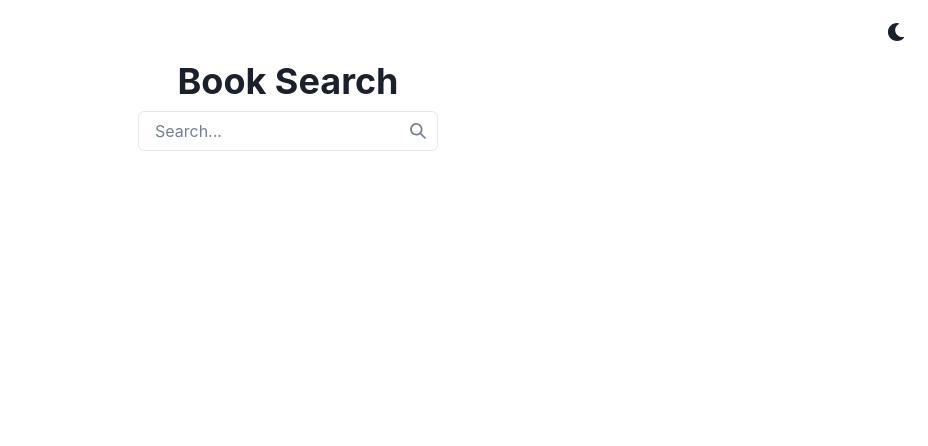
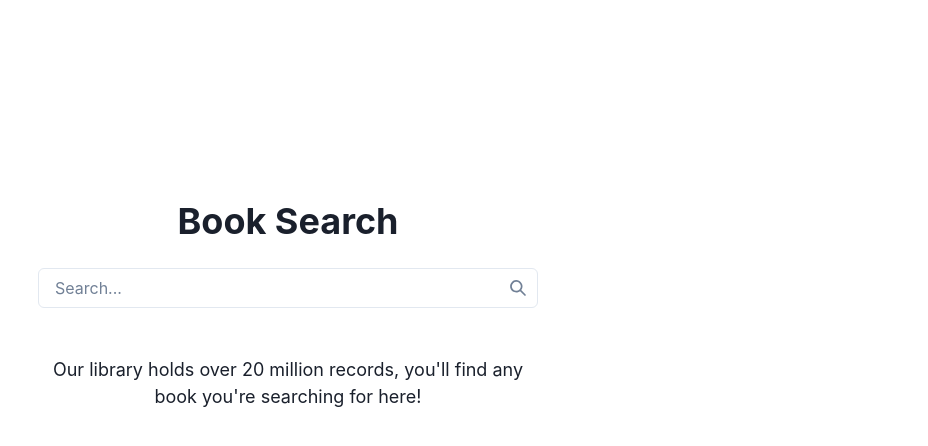
Before and after one commit to Melzr/BookVault, a React (Create React App) app: page / in a window 1280 px wide. Shown: the top 446 px of the page, without its empty margins (352-1280 px from the left). Built offline with nearby package versions, Linux system fonts and the light colour scheme.

Commit message:
add BookSearch component

```diff
--- a/src/App.js
+++ b/src/App.js
@@ -3,99 +3,16 @@ import {
   ChakraProvider,
   Box,
   VStack,
-  Heading,
   theme,
-  useToast,
-  Spinner,
 } from '@chakra-ui/react';
-import { ColorModeSwitcher } from './ColorModeSwitcher';
-import SearchBar from './components/SearchBar';
-import BookTable from './components/BookTable';
-import { BOOKS_PER_PAGE } from './constants';
-import { searchBooks } from './services/booksApi';
-import { parseQuery } from './utils/parseQuery';
+import BookSearch from './components/BookSearch';
 
 function App() {
-  const [query, setQuery] = React.useState('');
-  const [isLoading, setIsLoading] = React.useState(false);
-  const [books, setBooks] = React.useState([]);
-  const [currentPage, setCurrentPage] = React.useState(1);
-  const [totalItems, setTotalItems] = React.useState(0);
-  const toast = useToast();
-
-  const fetchPage = async (newPage, q) => {
-    setIsLoading(true);
-
-    try {
-      const { docs, numFound } = await searchBooks(q, newPage, BOOKS_PER_PAGE);
-      setTotalItems(numFound);
-      setCurrentPage(newPage);
-      setBooks(docs);
-    } catch (error) {
-      console.log(error);
-      toast({
-        title: 'Oops! Something went wrong. Try again later.',
-        status: 'error',
-        position: 'top-right',
-        isClosable: true,
-      });
-    }
-
-    setIsLoading(false);
-  };
-
-  const handleSearch = async (newQuery) => {
-    const parsedQuery = parseQuery(newQuery);
-    setQuery(parsedQuery);
-    fetchPage(1, parsedQuery);
-  };
-
-  const totalPages = Math.ceil(totalItems / BOOKS_PER_PAGE);
-  const nextPageDisabled = currentPage >= Math.ceil(totalItems / BOOKS_PER_PAGE);
-  const previousPageDisabled = currentPage <= 1;
-  const initialPageDisabled = currentPage === 1;
-  const lastPageDisabled = currentPage === totalPages;
-
-  const handleNextPage = () => {
-    fetchPage(currentPage + 1, query);
-  };
-
-  const handlePreviousPage = () => {
-    fetchPage(currentPage - 1, query);
-  };
-
-  const handleInitialPage = () => {
-    fetchPage(1, query);
-  };
-
-  const handleLastPage = () => {
-    fetchPage(totalPages, query);
-  };
-
   return (
     <ChakraProvider theme={theme}>
       <Box textAlign="center" fontSize="xl">
         <VStack minH="100vh" p={3}>
-          <ColorModeSwitcher alignSelf="flex-end" />
-          <Heading>Book Search</Heading>
-          <SearchBar disabled={isLoading} onSubmit={handleSearch} />
-          {isLoading && <Spinner size="xl" />}
-          {!isLoading && books.length > 0 && (
-            <BookTable
-              books={books}
-              currentPage={currentPage}
-              totalItems={totalItems}
-              nextPageDisabled={nextPageDisabled}
-              previousPageDisabled={previousPageDisabled}
-              initialPageDisabled={initialPageDisabled}
-              lastPageDisabled={lastPageDisabled}
-              onNextPage={handleNextPage}
-              onPreviousPage={handlePreviousPage}
-              onInitialPage={handleInitialPage}
-              onLastPage={handleLastPage}
-              itemsPerPage={BOOKS_PER_PAGE}
-            />
-          )}
+          <BookSearch />
         </VStack>
       </Box>
     </ChakraProvider>
--- a/src/ColorModeSwitcher.js
+++ /dev/null
@@ -1,23 +0,0 @@
-import React from 'react';
-import { useColorMode, useColorModeValue, IconButton } from '@chakra-ui/react';
-import { FaMoon, FaSun } from 'react-icons/fa';
-
-export const ColorModeSwitcher = props => {
-  const { toggleColorMode } = useColorMode();
-  const text = useColorModeValue('dark', 'light');
-  const SwitchIcon = useColorModeValue(FaMoon, FaSun);
-
-  return (
-    <IconButton
-      size="md"
-      fontSize="lg"
-      aria-label={`Switch to ${text} mode`}
-      variant="ghost"
-      color="current"
-      marginLeft="2"
-      onClick={toggleColorMode}
-      icon={<SwitchIcon />}
-      {...props}
-    />
-  );
-};
--- /dev/null
+++ b/src/components/BookSearch.js
@@ -0,0 +1,125 @@
+import React from 'react';
+import {
+  Heading,
+  useToast,
+  Spinner,
+  Box,
+  Text,
+  Spacer,
+  HStack,
+  Center,
+} from '@chakra-ui/react';
+import SearchBar from '../components/SearchBar';
+import BookTable from '../components/BookTable';
+import { BOOKS_PER_PAGE } from '../constants';
+import { searchBooks } from '../services/booksApi';
+import { parseQuery } from '../utils/parseQuery';
+import '../styles/book-search.scss';
+
+const BookSearch = () => {
+  const [query, setQuery] = React.useState('');
+  const [isLoading, setIsLoading] = React.useState(false);
+  const [books, setBooks] = React.useState([]);
+  const [currentPage, setCurrentPage] = React.useState(1);
+  const [totalItems, setTotalItems] = React.useState(0);
+  const toast = useToast();
+
+  const fetchPage = async (newPage, q) => {
+    setIsLoading(true);
+
+    try {
+      const { docs, numFound } = await searchBooks(q, newPage, BOOKS_PER_PAGE);
+      setTotalItems(numFound);
+      setCurrentPage(newPage);
+      setBooks(docs);
+    } catch (error) {
+      console.log(error);
+      toast({
+        title: 'Oops! Something went wrong. Try again later.',
+        status: 'error',
+        position: 'top-right',
+        isClosable: true,
+      });
+    }
+
+    setIsLoading(false);
+  };
+
+  const handleSearch = async (newQuery) => {
+    const parsedQuery = parseQuery(newQuery);
+    setQuery(parsedQuery);
+    fetchPage(1, parsedQuery);
+  };
+
+  const totalPages = Math.ceil(totalItems / BOOKS_PER_PAGE);
+  const nextPageDisabled = currentPage >= Math.ceil(totalItems / BOOKS_PER_PAGE) || isLoading;
+  const previousPageDisabled = currentPage <= 1 || isLoading;
+  const initialPageDisabled = currentPage === 1 || isLoading;
+  const lastPageDisabled = currentPage === totalPages || isLoading;
+
+  const handleNextPage = () => {
+    fetchPage(currentPage + 1, query);
+  };
+
+  const handlePreviousPage = () => {
+    fetchPage(currentPage - 1, query);
+  };
+
+  const handleInitialPage = () => {
+    fetchPage(1, query);
+  };
+
+  const handleLastPage = () => {
+    fetchPage(totalPages, query);
+  };
+
+  const shouldDisplayTable = books.length > 0;
+  const infoText = query
+    ? `Sorry! We couldn't find any results for "${query}"`
+    : "Our library holds over 20 million records, you'll find any book you're searching for here!";
+
+  return (
+    <Box className='book-search-container' w="100%" maxW="1400" align="center" flexDirection="column">
+      {shouldDisplayTable ? (
+        <>
+          <HStack spacing="4" align="center" px="4" className="search-bar-container">
+            <SearchBar disabled={isLoading} onSubmit={handleSearch} maxWidth="300" />
+            <Heading size="l" className="title">Book Search</Heading>
+          </HStack>
+          {isLoading ? (
+            <Spinner size="xl" mt="15%" />
+          ) : (
+            <BookTable
+              books={books}
+              currentPage={currentPage}
+              totalItems={totalItems}
+              nextPageDisabled={nextPageDisabled}
+              previousPageDisabled={previousPageDisabled}
+              initialPageDisabled={initialPageDisabled}
+              lastPageDisabled={lastPageDisabled}
+              onNextPage={handleNextPage}
+              onPreviousPage={handlePreviousPage}
+              onInitialPage={handleInitialPage}
+              onLastPage={handleLastPage}
+              itemsPerPage={BOOKS_PER_PAGE}
+            />
+          )}
+        </>
+      ) : (
+        <>
+          <Heading size="xl" mt="15%" className="title">Book Search</Heading>
+          <SearchBar disabled={isLoading} onSubmit={handleSearch} />
+          {isLoading ? (
+            <Spinner size="xl" mt="6" />
+          ) : (
+            <Text fontSize="lg" maxW="500" mt="6">
+              {infoText}
+            </Text>
+          )}
+        </>
+      )}
+    </Box>
+  );
+}
+
+export default BookSearch;
--- a/src/components/BookTable.js
+++ b/src/components/BookTable.js
@@ -1,6 +1,7 @@
 import React from "react";
 import { Box, IconButton, Table, TableContainer, Tbody, Text, Thead, Th, Tr, Td } from "@chakra-ui/react";
 import { FaAngleDoubleLeft, FaAngleDoubleRight, FaAngleLeft, FaAngleRight } from 'react-icons/fa';
+import "../styles/table.scss";
 
 const BookItem = ({ key, title, author_name, first_publish_year }) => (
   <Tr key={key}>
@@ -24,13 +25,13 @@ const BookTable = ({
   onLastPage,
   itemsPerPage,
 }) => {
-  console.log(currentPage);
   const index = currentPage * itemsPerPage - itemsPerPage + 1;
   const lastIndex = Math.min(index + itemsPerPage - 1, totalItems);
 
   return (
-    <TableContainer width="100%" maxW="1200" minW="500" overflowX="auto" whiteSpace="pre-wrap">
-      <Table variant='simple'>
+    <TableContainer w="100%" whiteSpace="pre-wrap" className="table-container">
+      <Box overflowX="auto">
+        <Table variant="simple" minW="500">
           <Thead>
             <Tr>
               <Th>Title</Th>
@@ -42,7 +43,8 @@ const BookTable = ({
             {books.map(BookItem)}
           </Tbody>
         </Table>
-      <Box display="flex" justifyContent="end" alignItems="center" mt={4}>
+      </Box>
+      <Box display="flex" justifyContent="end" alignItems="center" mt={4} className="pagination-buttons">
         <IconButton icon={<FaAngleDoubleLeft />} isDisabled={initialPageDisabled} onClick={onInitialPage} />
         <IconButton ml={1} icon={<FaAngleLeft />} isDisabled={previousPageDisabled} onClick={onPreviousPage} />
         <Text mx={4}>
--- a/src/components/SearchBar.js
+++ b/src/components/SearchBar.js
@@ -1,9 +1,9 @@
 import { useState } from 'react';
-import { Box, Input, InputGroup, InputRightElement, Text } from "@chakra-ui/react";
+import { Box, Input, InputGroup, InputRightElement, Spacer, Text } from "@chakra-ui/react";
 import { SearchIcon } from "@chakra-ui/icons";
 import { MIN_INPUT_LENGTH } from '../constants';
 
-const SearchBar = ({ disabled, onSubmit }) => {
+const SearchBar = ({ disabled, onSubmit, maxWidth = "500" }) => {
   const [inputValue, setInputValue] = useState('');
   const [error, setError] = useState('');
 
@@ -30,7 +30,8 @@ const SearchBar = ({ disabled, onSubmit }) => {
 
 
   return (
-    <Box w="100%" maxW="300" spacing={1} align="start">
+    <Box w="100%" maxW={maxWidth} spacing={1} align="start">
+      <Spacer h="24px" />
       <InputGroup width="100%">
         <Input
           placeholder="Search..."
@@ -44,7 +45,7 @@ const SearchBar = ({ disabled, onSubmit }) => {
           <SearchIcon color="gray.500" />
         </InputRightElement>
       </InputGroup>
-      {error && <Text color="red.500" fontSize="sm" pl="1">{error}</Text>}
+      {error ? <Text color="red.500" fontSize="sm" pl="1" h="24px">{error}</Text> : <Spacer h="24px" />}
     </Box>
   );
 };
--- /dev/null
+++ b/src/styles/book-search.scss
@@ -0,0 +1,18 @@
+.book-search-container {
+  flex: 1;
+}
+
+@media screen and (max-width: 768px) {
+  .book-search-container {
+
+    .search-bar-container {
+      flex-direction: column-reverse;
+      align-items: flex-start;
+      gap: 0;
+
+      .title {
+        margin-bottom: -14px;
+      }
+    }
+  }
+}
--- /dev/null
+++ b/src/styles/table.scss
@@ -0,0 +1,7 @@
+@media screen and (max-width: 768px) {
+  .table-container {
+    .pagination-buttons {
+      justify-content: center;
+    }
+  }
+}
```
Lines whose indentation alone changed are shown as unchanged.
